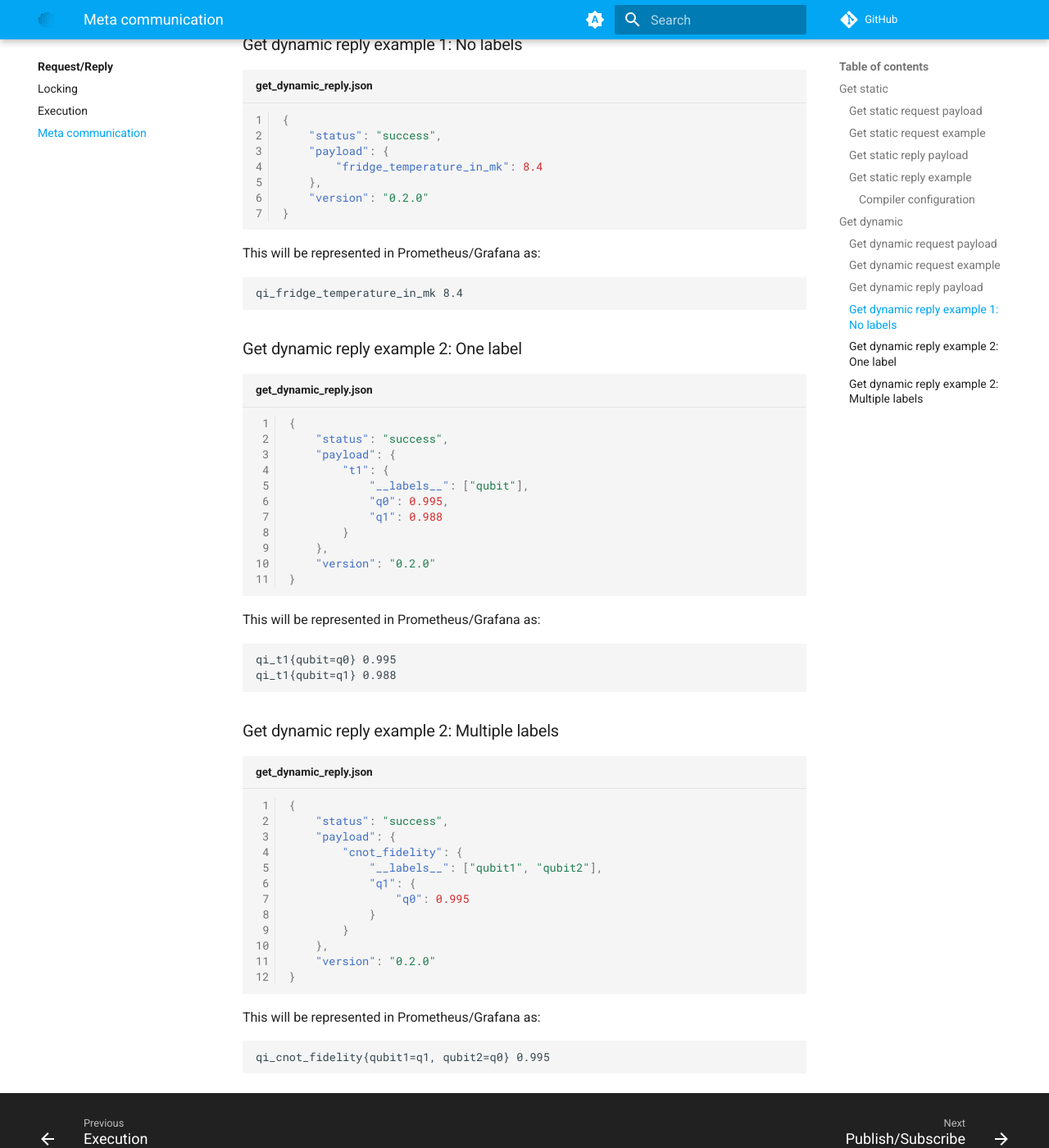
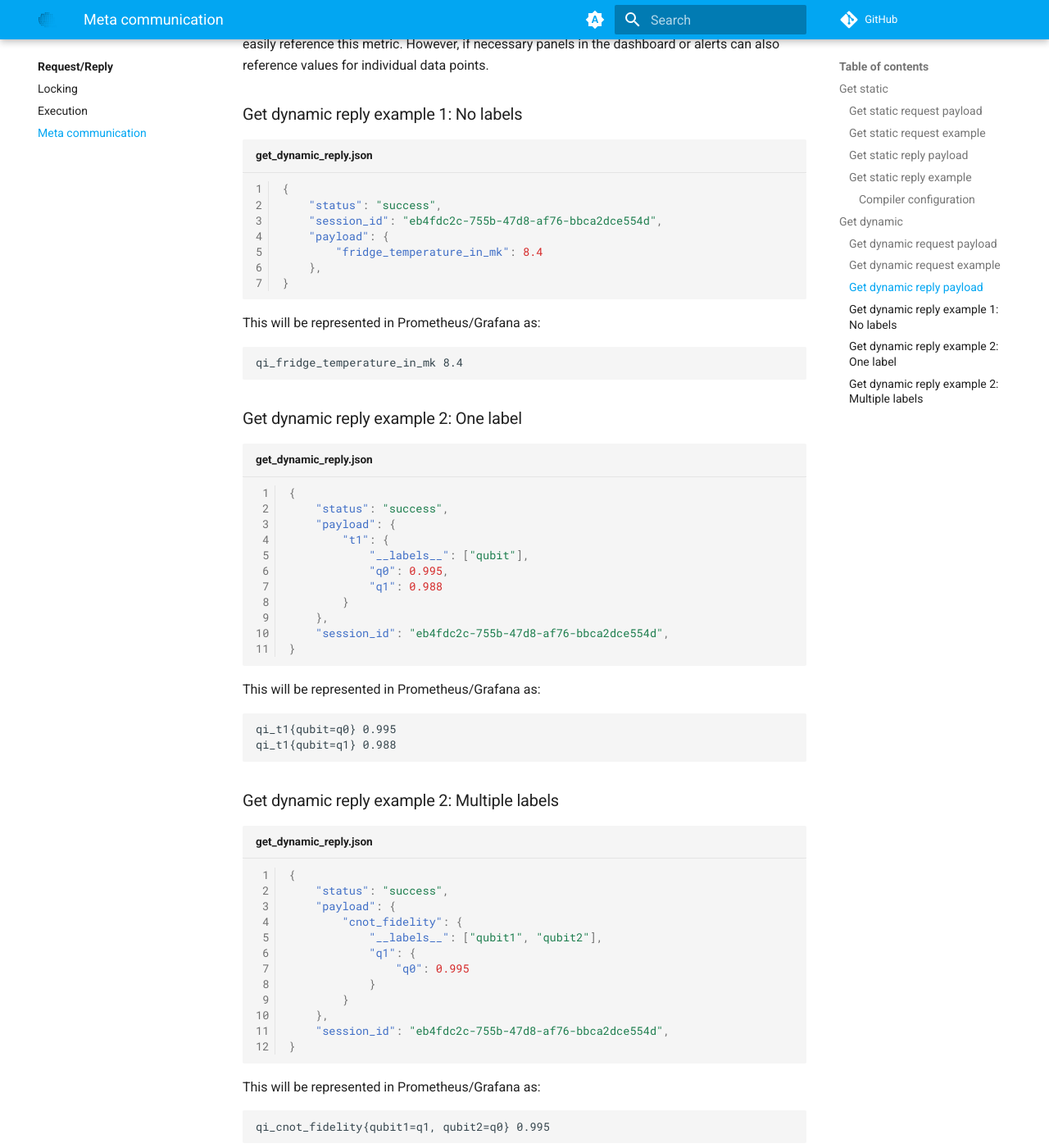
Before and after one commit to QuTech-Delft/compute-runtime-schema, an MkDocs documentation site: the page built from docs/request/meta.md, in a window 1280 px wide and 1400 px high, scrolled down 3917 px. Shown: the whole window at 82% size. Built offline with MkDocs 1.6.1 and Material for MkDocs 9.7.7, drawn with Linux system fonts in a browser that asks for light colours; comment, search, counter and statistics services are not loaded; the version menu is left out; some of the changed text lies outside the part shown.

Commit message:
Update docs (#39)

````diff
--- a/docs/request/meta.md
+++ b/docs/request/meta.md
@@ -27,7 +27,7 @@ This message does not require any additional information in the payload section.
 ```json title="get_static_request.json" linenums="1"
 {
     "command": "get_static",
-    "version": "0.2.0"
+    "session_id": "eb4fdc2c-755b-47d8-af76-bbca2dce554d",
 }
 ```
 
@@ -73,7 +75,7 @@ This message does not require any additional information in the payload section.
             ]
         }
     },
-    "version": "0.2.0"
+    "session_id": "eb4fdc2c-755b-47d8-af76-bbca2dce554d",
 }
 ```
 
@@ -113,7 +115,7 @@ This message does not require any additional information in the payload section.
 ```json title="get_dynamic_request.json" linenums="1"
 {
     "command": "get_dynamic",
-    "version": "0.2.0"
+    "session_id": "eb4fdc2c-755b-47d8-af76-bbca2dce554d",
 }
 ```
 
@@ -137,10 +139,10 @@ necessary panels in the dashboard or alerts can also reference values for indivi
 ```json title="get_dynamic_reply.json" linenums="1"
 {
     "status": "success",
+    "session_id": "eb4fdc2c-755b-47d8-af76-bbca2dce554d",
     "payload": {
         "fridge_temperature_in_mk": 8.4
     },
-    "version": "0.2.0"
 }
 ```
 
@@ -162,7 +164,7 @@ qi_fridge_temperature_in_mk 8.4
             "q1": 0.988
         }
     },
-    "version": "0.2.0"
+    "session_id": "eb4fdc2c-755b-47d8-af76-bbca2dce554d",
 }
 ```
 
@@ -186,7 +188,7 @@ qi_t1{qubit=q1} 0.988
             }
         }
     },
-    "version": "0.2.0"
+    "session_id": "eb4fdc2c-755b-47d8-af76-bbca2dce554d",
 }
 ```
 
````
Also changed, not shown: other parts of docs/request/meta.md (+2 -0 lines), docs/messages.md (+0 -7 lines), docs/publish/meta.md (+0 -1 lines), docs/request/execute.md (+0 -2 lines), docs/request/locking.md (+0 -4 lines).
